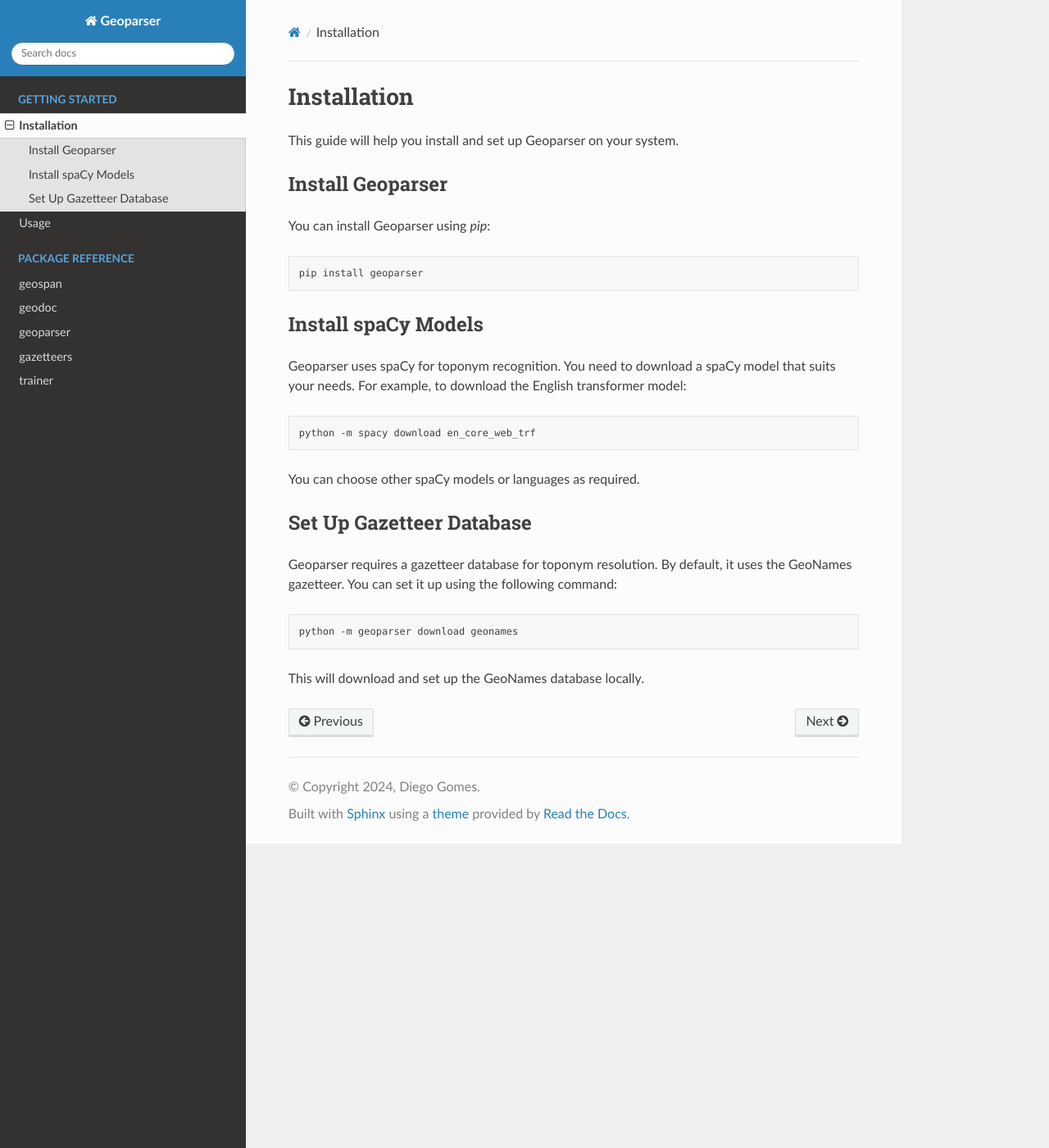
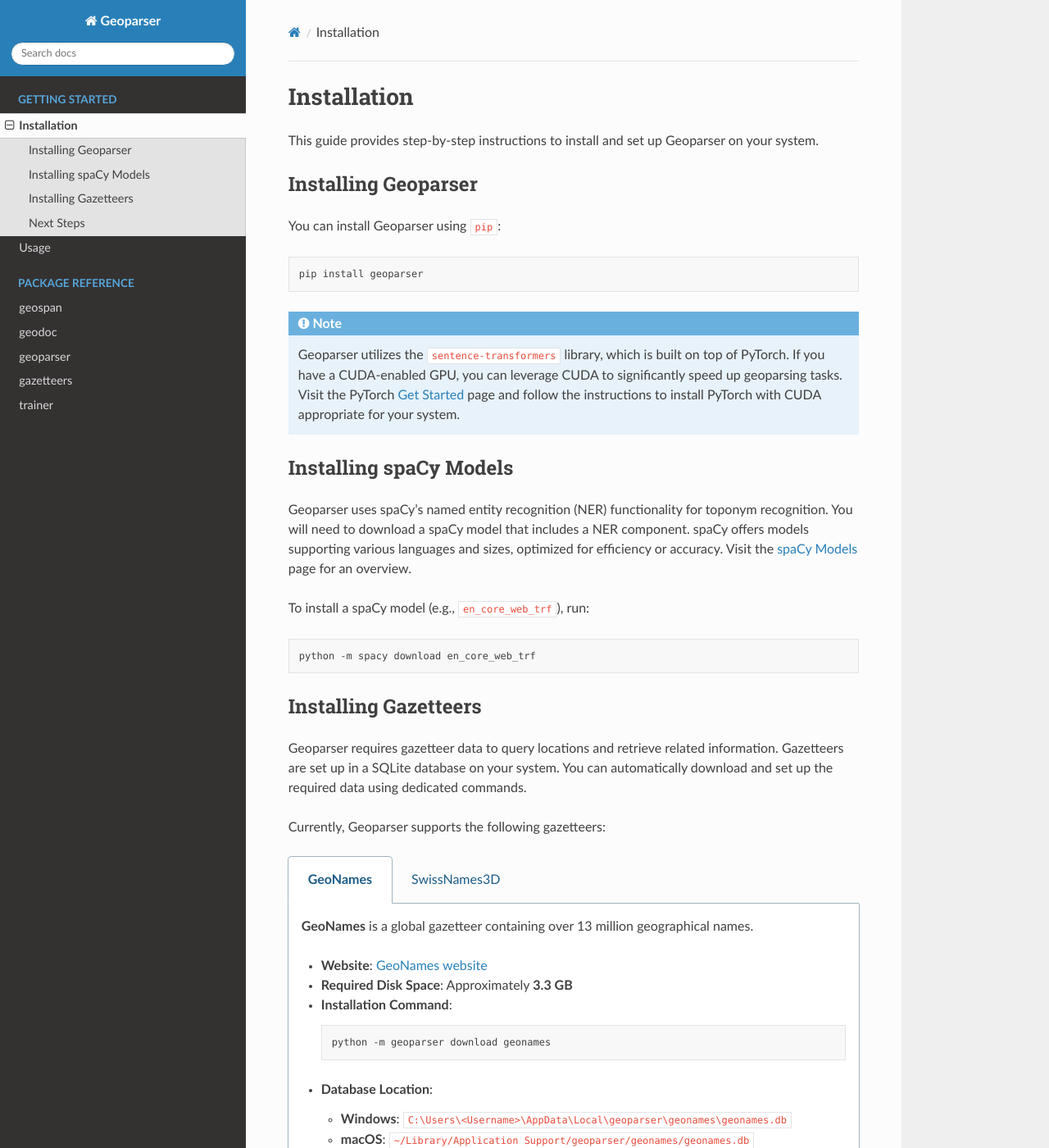
Before and after one commit to dguzh/geoparser, a Sphinx documentation site: the page built from docs/installation.rst, in a window 1280 px wide and 1400 px high. Shown: the whole window at 82% size. Built offline with Sphinx 7.4.7 and the Read the Docs theme 3.1.0, drawn with Linux system fonts in a browser that asks for light colours; some of the changed text lies outside the part shown.

Commit message:
extend documentation (index and installation pages)

```diff
--- a/docs/conf.py
+++ b/docs/conf.py
@@ -22,6 +22,7 @@
 extensions = [
     "sphinx.ext.autodoc",
     "sphinx.ext.napoleon",
+    "sphinx_tabs.tabs",
 ]
 
 templates_path = ["_templates"]
--- a/docs/installation.rst
+++ b/docs/installation.rst
@@ -1,35 +1,85 @@
+.. _installation:
+
 Installation
 ============
 
-This guide will help you install and set up Geoparser on your system.
+This guide provides step-by-step instructions to install and set up Geoparser on your system.
 
-Install Geoparser
------------------
+Installing Geoparser
+--------------------
 
-You can install Geoparser using `pip`:
+You can install Geoparser using ``pip``:
 
 .. code-block:: bash
 
    pip install geoparser
 
-Install spaCy Models
---------------------
+.. note::
+   Geoparser utilizes the ``sentence-transformers`` library, which is built on top of PyTorch. If you have a CUDA-enabled GPU, you can leverage CUDA to significantly speed up geoparsing tasks. Visit the PyTorch `Get Started <https://pytorch.org/get-started/locally/>`_ page and follow the instructions to install PyTorch with CUDA appropriate for your system.
 
-Geoparser uses spaCy for toponym recognition. You need to download a spaCy model that suits your needs. For example, to download the English transformer model:
+Installing spaCy Models
+-----------------------
+
+Geoparser uses spaCy's named entity recognition (NER) functionality for toponym recognition. You will need to download a spaCy model that includes a NER component. spaCy offers models supporting various languages and sizes, optimized for efficiency or accuracy. Visit the `spaCy Models <https://spacy.io/models>`_ page for an overview.
+
+To install a spaCy model (e.g., ``en_core_web_trf``), run:
 
 .. code-block:: bash
 
    python -m spacy download en_core_web_trf
 
-You can choose other spaCy models or languages as required.
+Installing Gazetteers
+---------------------
 
-Set Up Gazetteer Database
--------------------------
+Geoparser requires gazetteer data to query locations and retrieve related information. Gazetteers are set up in a SQLite database on your system. You can automatically download and set up the required data using dedicated commands.
 
-Geoparser requires a gazetteer database for toponym resolution. By default, it uses the GeoNames gazetteer. You can set it up using the following command:
+Currently, Geoparser supports the following gazetteers:
 
-.. code-block:: bash
+.. tabs::
 
-   python -m geoparser download geonames
+   .. tab:: GeoNames
 
-This will download and set up the GeoNames database locally.
+      **GeoNames** is a global gazetteer containing over 13 million geographical names.
+
+      - **Website**: `GeoNames website <https://www.geonames.org/>`_
+      - **Required Disk Space**: Approximately **3.3 GB**
+      - **Installation Command**:
+
+        .. code-block:: bash
+
+           python -m geoparser download geonames
+
+      - **Database Location**:
+
+        - **Windows**: ``C:\Users\<Username>\AppData\Local\geoparser\geonames\geonames.db``
+        - **macOS**: ``~/Library/Application Support/geoparser/geonames/geonames.db``
+        - **Linux**: ``~/.local/share/geoparser/geonames/geonames.db``
+
+      You can remove the gazetteer data by deleting these files if necessary.
+
+   .. tab:: SwissNames3D
+
+      **SwissNames3D** is a gazetteer for Switzerland provided by Swisstopo.
+
+      - **Website**: `SwissNames3D website <https://www.swisstopo.admin.ch/en/landscape-model-swissnames3d>`_
+      - **Required Disk Space**: Approximately **0.2 GB**
+      - **Installation Command**:
+
+        .. code-block:: bash
+
+           python -m geoparser download swissnames3d
+
+      - **Database Location**:
+
+        - **Windows**: ``C:\Users\<Username>\AppData\Local\geoparser\swissnames3d\swissnames3d.db``
+        - **macOS**: ``~/Library/Application Support/geoparser/swissnames3d/swissnames3d.db``
+        - **Linux**: ``~/.local/share/geoparser/swissnames3d/swissnames3d.db``
+
+      You can remove the gazetteer data by deleting these files if necessary.
+
+Next Steps
+----------
+
+After installing Geoparser, downloading a spaCy model, and setting up a gazetteer, you are ready to use Geoparser in your projects.
+
+Refer to the :ref:`usage` section for instructions on how to utilize Geoparser.
--- a/docs/usage.rst
+++ b/docs/usage.rst
@@ -1,3 +1,5 @@
+.. _usage:
+
 Usage
 =====
 
@@ -91,8 +93,8 @@
    Latitude: 47.36667
    Longitude: 8.55
 
-Training a Custom Model
------------------------
+Training a Custom Model [WIP]
+-----------------------------
 
 If you need to fine-tune the model for specific domains or languages, you can use the `GeoparserTrainer` module.
 
--- a/pyproject.toml
+++ b/pyproject.toml
@@ -33,6 +33,7 @@
 en-core-web-sm = {url = "https://github.com/explosion/spacy-models/releases/download/en_core_web_sm-3.7.1/en_core_web_sm-3.7.1.tar.gz"}
 sphinx = "^8.1.3"
 sphinx-rtd-theme = "^3.0.1"
+sphinx-tabs = "^3.4.7"
 
 [tool.isort]
 profile = "black"
```
Also changed, not shown: docs/index.rst (+39 -7 lines), 1 other file.
